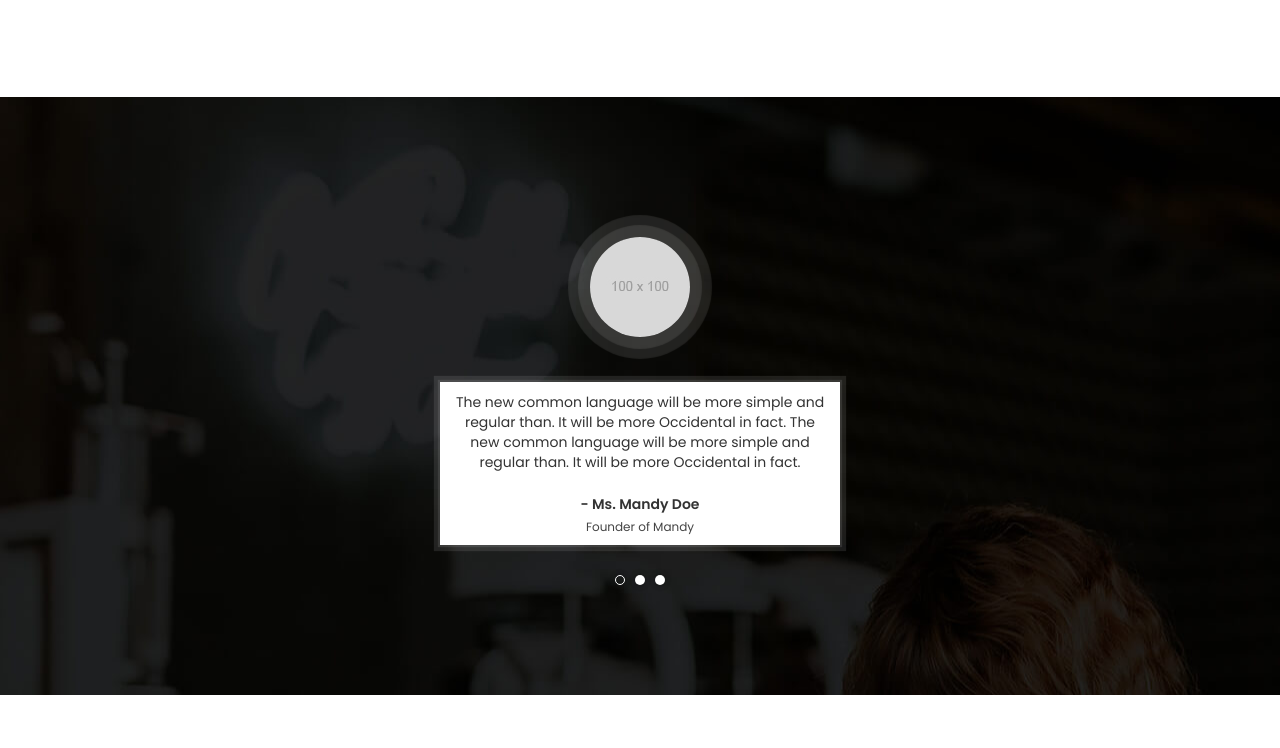
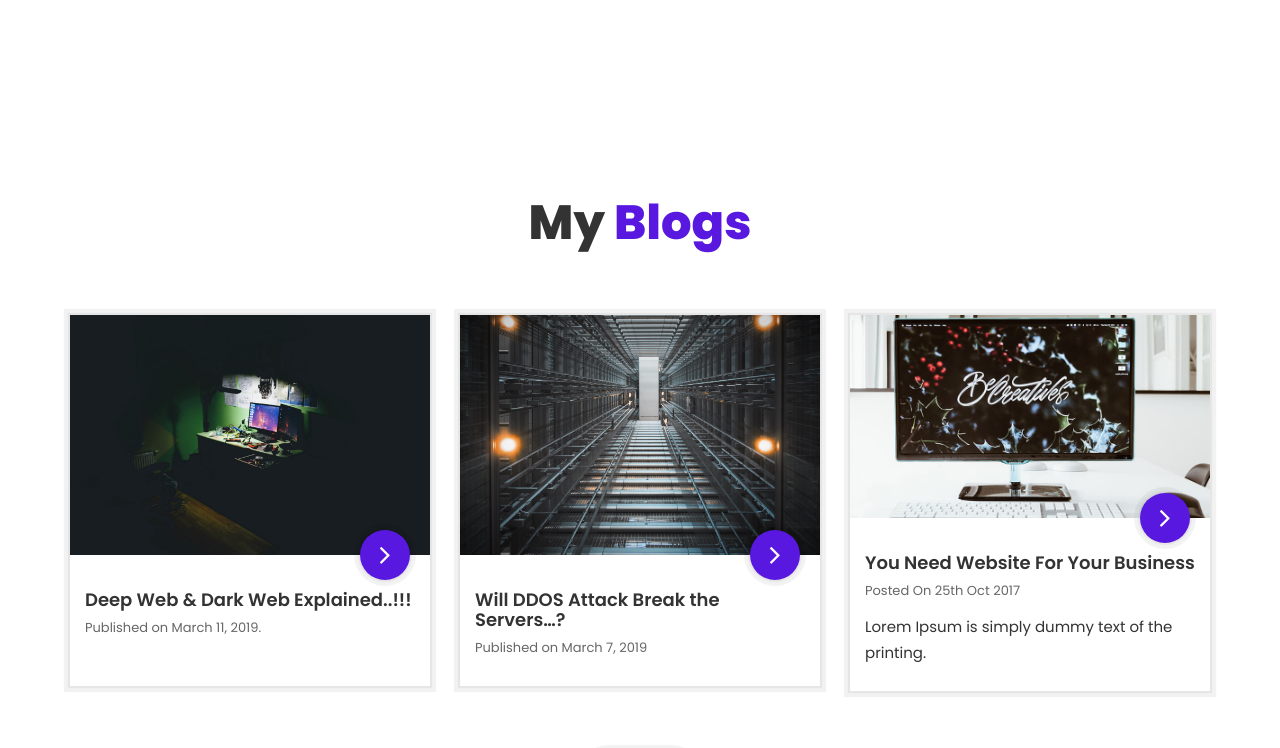
Before and after one commit to thanjagarivamsi/thanjagarivamsi.github.io, a plain HTML site: page index.html in a window 1280 px wide. Shown: the part 4633-5381 px from the top of the page. Drawn offline with Linux system fonts and the light colour scheme; animation ran at ten frames a second.

Commit message:
Update index.html

```diff
--- a/index.html
+++ b/index.html
@@ -293,9 +293,9 @@
             <div class="portfolio-box">
                 <div class="filter-01">
                     <button type="button" class="control" data-filter="all">All</button>
+                    <button type="button" class="control" data-filter=".website">Website</button>
                     <button type="button" class="control" data-filter=".illustration">Illustration</button>
                     <button type="button" class="control" data-filter=".photoshop">Photoshop</button>
-                    <button type="button" class="control" data-filter=".website">Website</button>
                     <button type="button" class="control" data-filter=".apps">Apps</button>
                 </div><!-- .filter -->
 
@@ -364,50 +364,6 @@
         </div><!-- .container -->
     </section>
     <!-- ========== End Of Work ========== -->
-
-    <!-- ========== Start Testimonial ========== -->
-    <section class="section testimonial-area-01 bg-cover bg-no-repeat" style="background-image: url(static/img/testimonial-area.jpg);">
-        <div class="container">
-            <div class="owl-carousel testimonial-slider-01">
-                <div class="item">
-                    <div class="single-testimonial-01 text-center">
-                        <div class="avtar"><img src="static/img/100x100.jpg" alt=""></div>
-                        <div class="avtar-say">
-                            <p>The new common language will be more simple and regular than. It will be more Occidental in fact. The new common language will be more simple and regular than. It will be more Occidental in fact.</p>
-                            <div class="clearfix"></div>
-                            <h4>- Ms. Mandy Doe</h4>
-                            <p class="desg">Founder of Mandy</p>
-                        </div>
-                    </div>
-                </div><!-- .item -->
-                <div class="item">
-                    <div class="single-testimonial-01 text-center">
-                        <div class="avtar"><img src="static/img/100x100.jpg" alt=""></div>
-                        <div class="avtar-say">
-                            <p>The new common language will be more simple and regular than. It will be more Occidental in fact. The new common language will be more simple and regular than. It will be more Occidental in fact.</p>
-                            <div class="clearfix"></div>
-                            <h4>- Ms. Mandy Doe</h4>
-                            <p class="desg">Founder of Mandy</p>
-                        </div>
-                    </div>
-                </div><!-- .item -->
-                <div class="item">
-                    <div class="single-testimonial-01 text-center">
-                        <div class="avtar"><img src="static/img/100x100.jpg" alt=""></div>
-                        <div class="avtar-say">
-                            <p>The new common language will be more simple and regular than. It will be more Occidental in fact. The new common language will be more simple and regular than. It will be more Occidental in fact.</p>
-                            <div class="clearfix"></div>
-                            <h4>- Ms. Mandy Doe</h4>
-                            <p class="desg">Founder of Mandy</p>
-                        </div>
-                    </div>
-                </div><!-- .item -->
-
-            </div><!-- .owl-carousel testimonial-slider -->
-        </div><!-- .container -->
-    </section><!-- .section testimonial-area -->
-    <!-- ========== End Of Testimonial ========== -->
-
 
     <!-- ========== Blog ========== -->
     <section id="blog" class="section">
@@ -579,9 +535,6 @@
                 </ul>
             </div><!-- .social-link -->
         </div><!-- .main-footer -->
-        <div class="sub-footer  text-center">
-            <p>© Developed By &lt;Vamsi Thanjagari/&gt;</p>
-        </div>
     </footer> <!-- .footer -->
     <!-- ========== End Of Footer ========== -->
 
```
